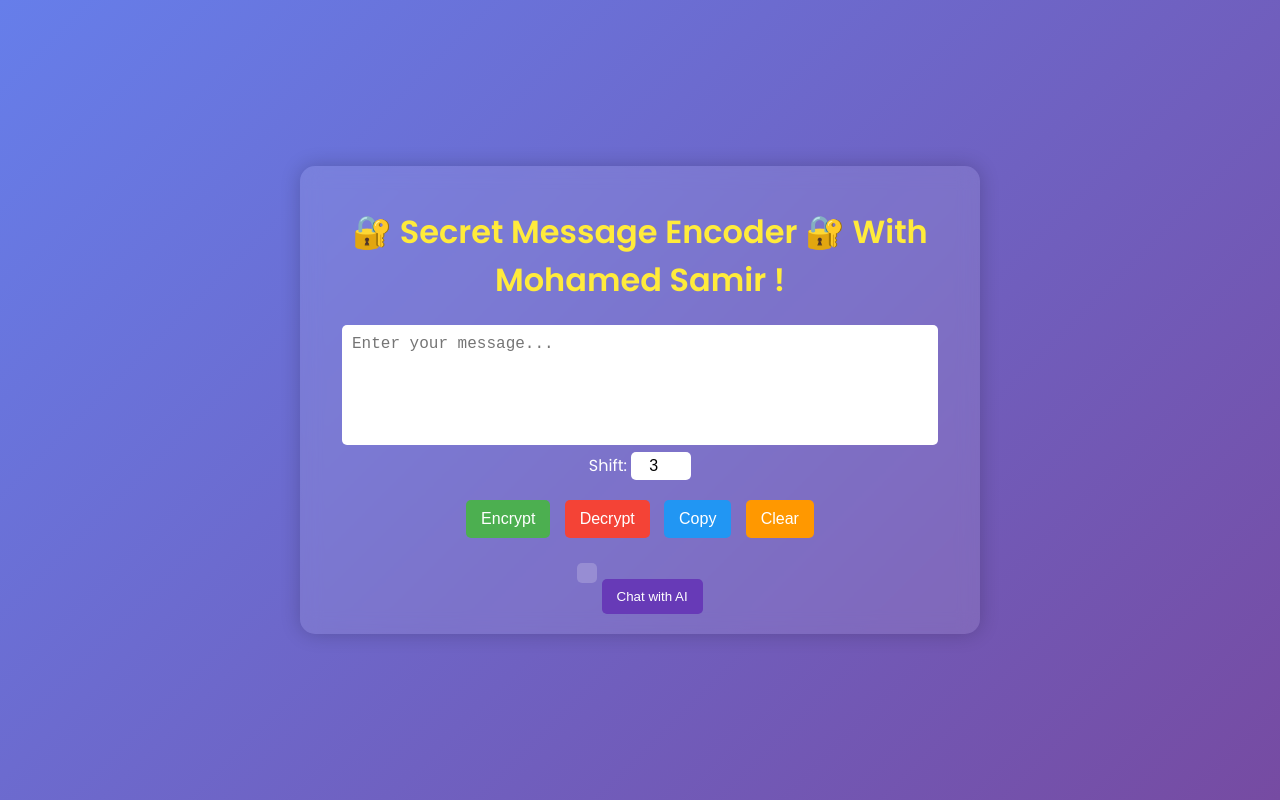
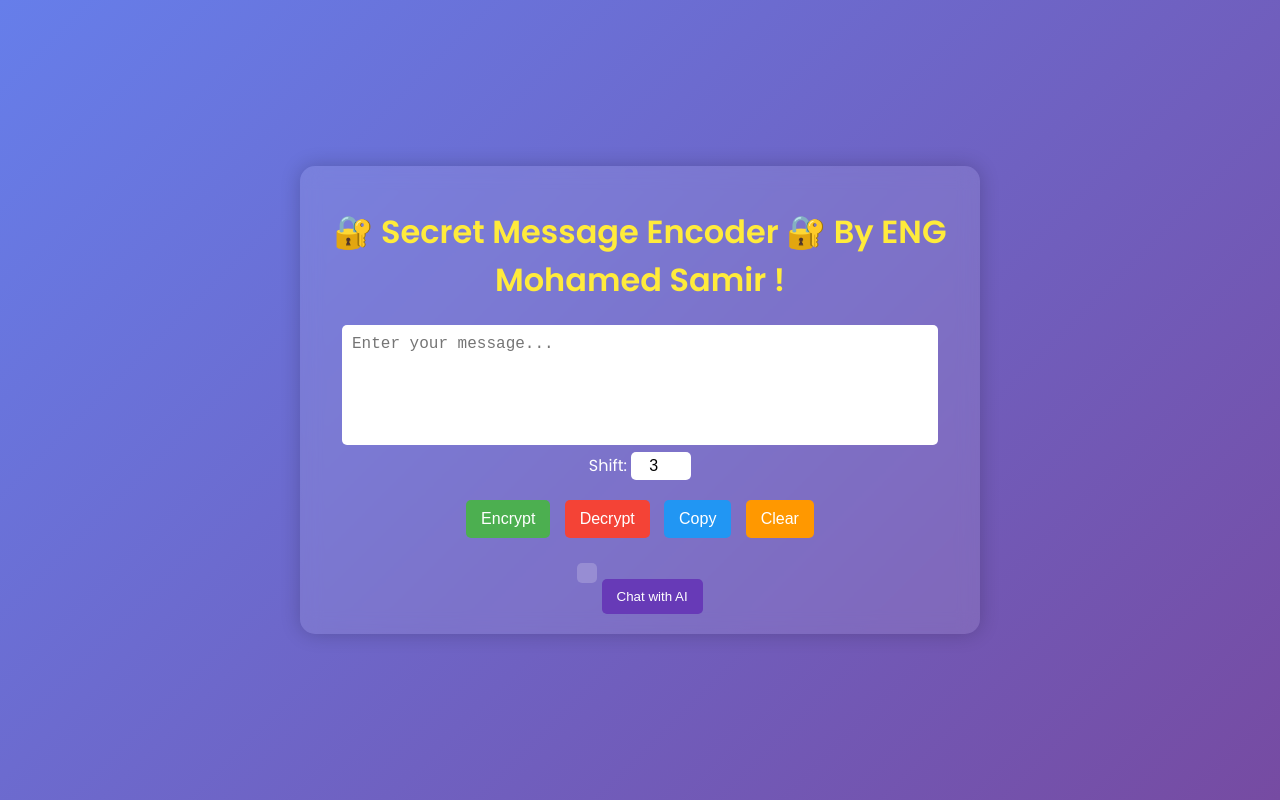
Before and after one commit to VAmo110/secret-massege, a plain HTML site: page index.html in a window 1280 px wide. Drawn offline with Linux system fonts and the light colour scheme.

Commit message:
Update index.html

```diff
--- a/index.html
+++ b/index.html
@@ -9,7 +9,7 @@
 </head>
 <body>
     <div class="container">
-        <h1>🔐 Secret Message Encoder 🔐 With Mohamed Samir ! </h1>
+        <h1>🔐 Secret Message Encoder 🔐 By ENG Mohamed Samir ! </h1>
         <textarea id="message" placeholder="Enter your message..."></textarea>
         <br>
         <label for="shift">Shift:</label>
```
